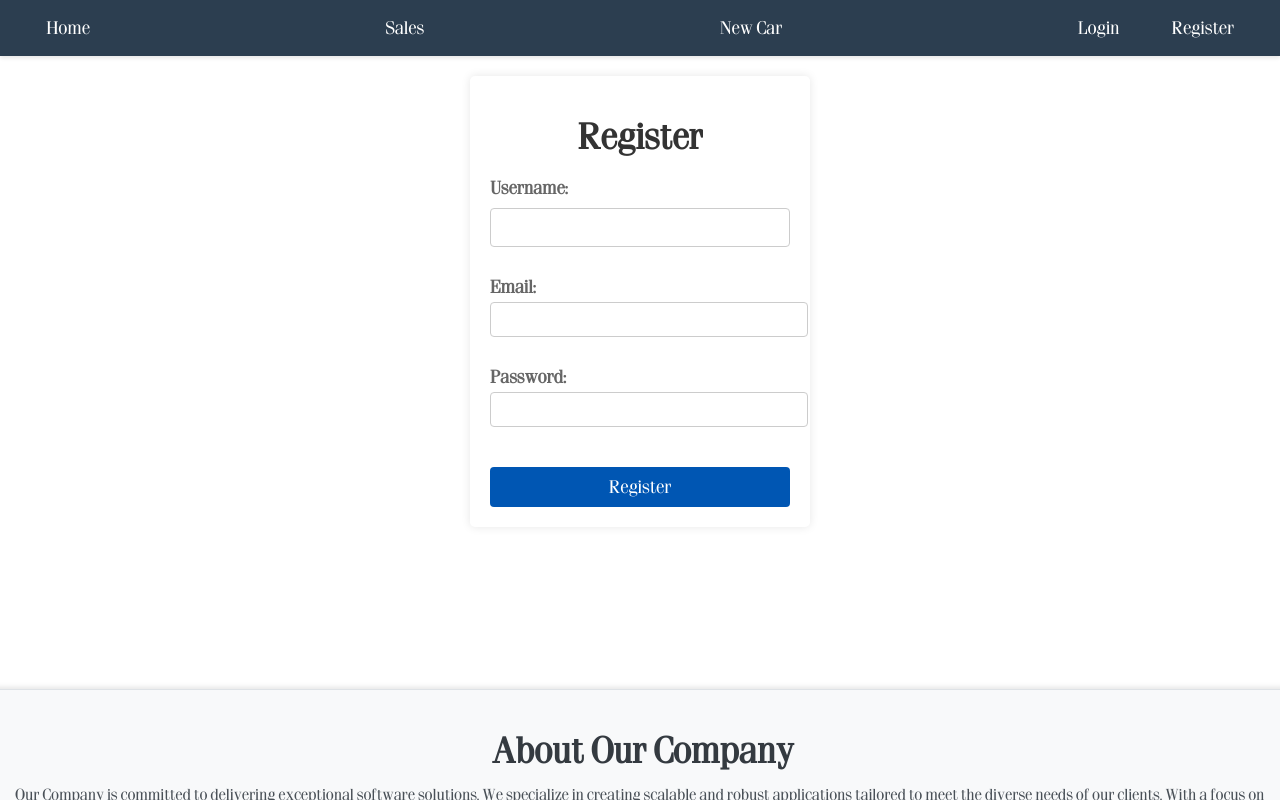
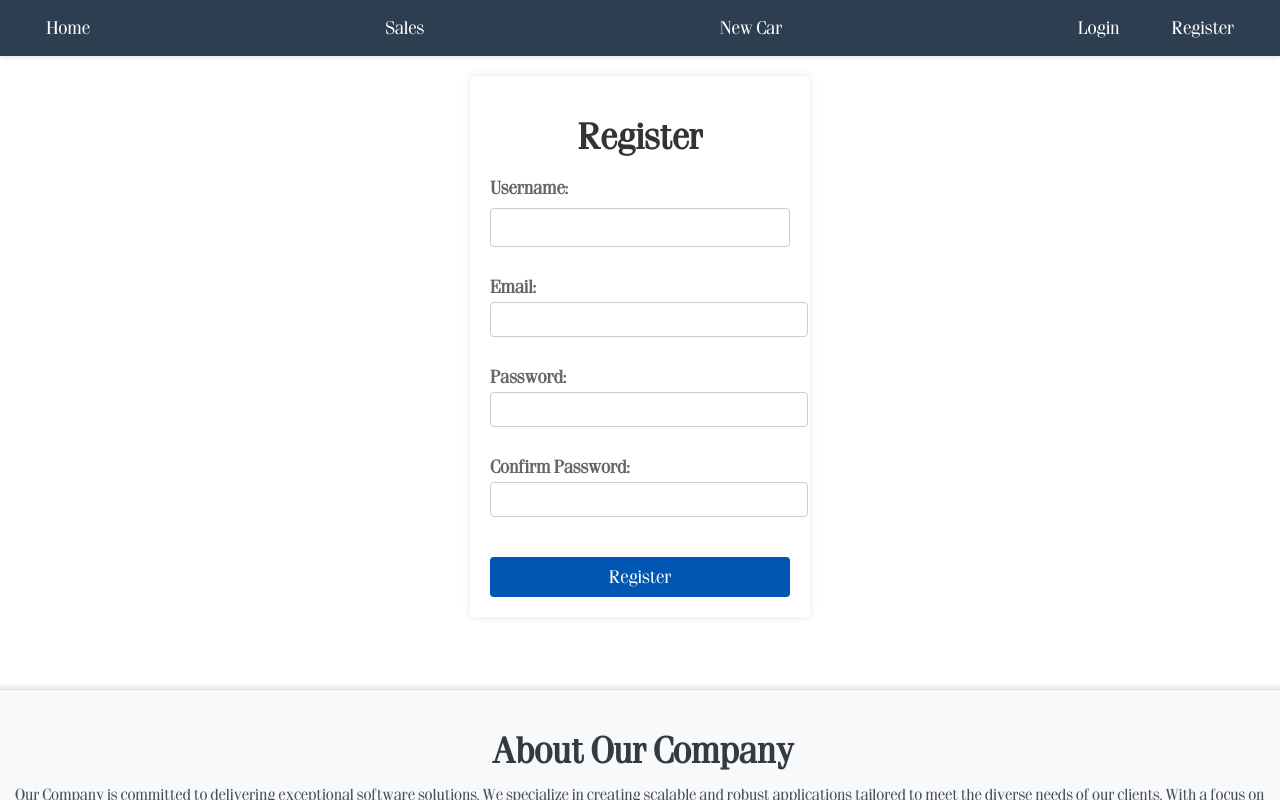
Before and after one commit to heissenberg06/23000, a React (Create React App) app in the folder client/: page /register in a window 1280 px wide. Built offline with nearby package versions, Linux system fonts and the light colour scheme.

Commit message:
authenticate pass

```diff
--- a/client/src/pages/registerpage.js
+++ b/client/src/pages/registerpage.js
@@ -8,19 +8,24 @@
   const [username, setUsername] = useState('');
   const [email, setEmail] = useState('');
   const [password, setPassword] = useState('');
+  const [confirmPassword, setConfirmPassword] = useState(''); // New state for confirmation password
   const [message, setMessage] = useState(''); // State for displaying messages
   const navigate = useNavigate();
 
   const handleSubmit = async (event) => {
     event.preventDefault();
+    if (password !== confirmPassword) {
+      setMessage('Passwords do not match'); // Error message if passwords do not match
+      return;
+    }
     try {
       const response = await axios.post('http://localhost:3001/api/auth/register', {
         username,
         email,
         password,
       });
-      setMessage(response.data.message + " You are directed to the login. "); // Display success message
-      setTimeout(() => navigate('/login'), 2000)
+      setMessage(response.data.message + " You are directed to the login."); // Display success message
+      setTimeout(() => navigate('/login'), 2000);
     } catch (error) {
       setMessage(error.response.data.message || 'Registration failed'); // Display error message
     }
@@ -61,6 +66,16 @@
               required
             />
           </div>
+          <div className="form-group">
+            <label htmlFor="confirmPassword">Confirm Password:</label>
+            <input
+              type="password"
+              id="confirmPassword"
+              value={confirmPassword}
+              onChange={(e) => setConfirmPassword(e.target.value)}
+              required
+            />
+          </div>
           <button type="submit">Register</button>
         </form>
         {message && <p>{message}</p>} {/* Display message */}
```
